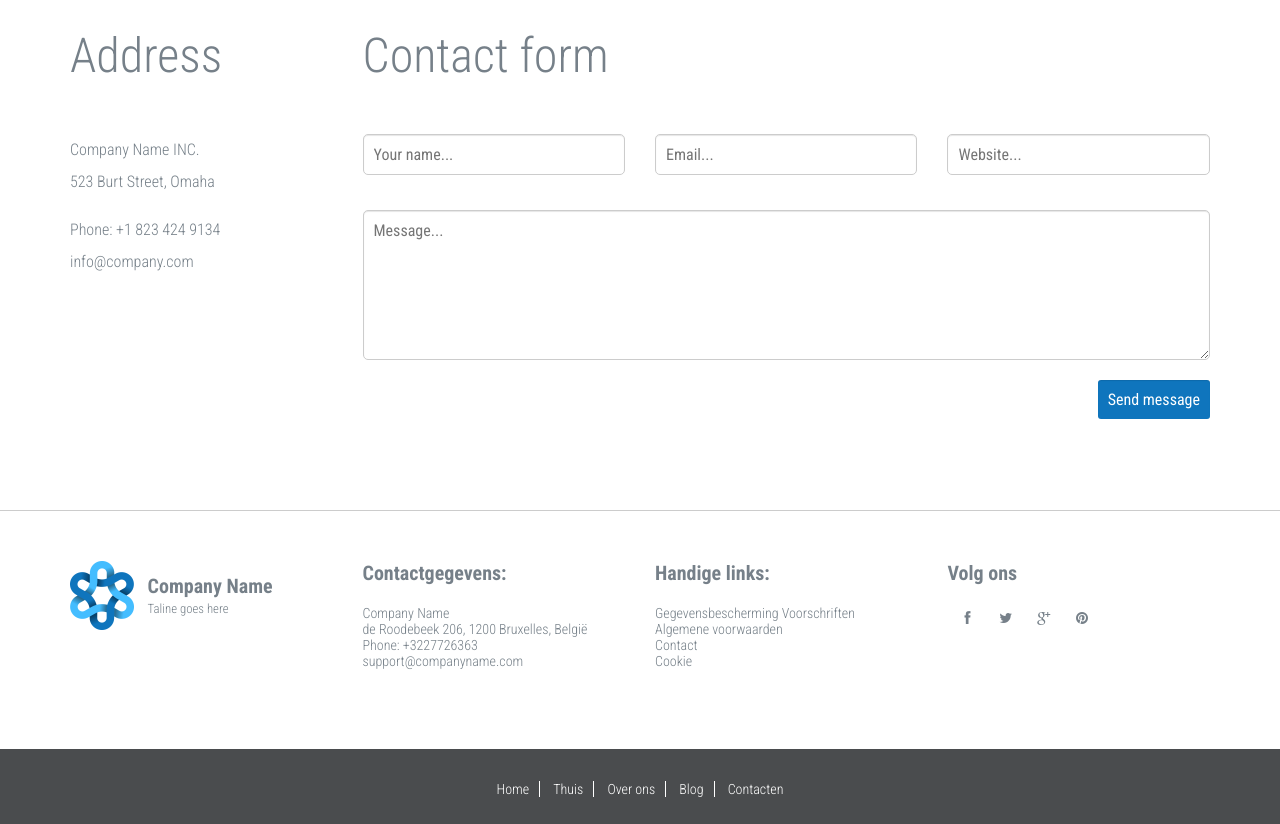
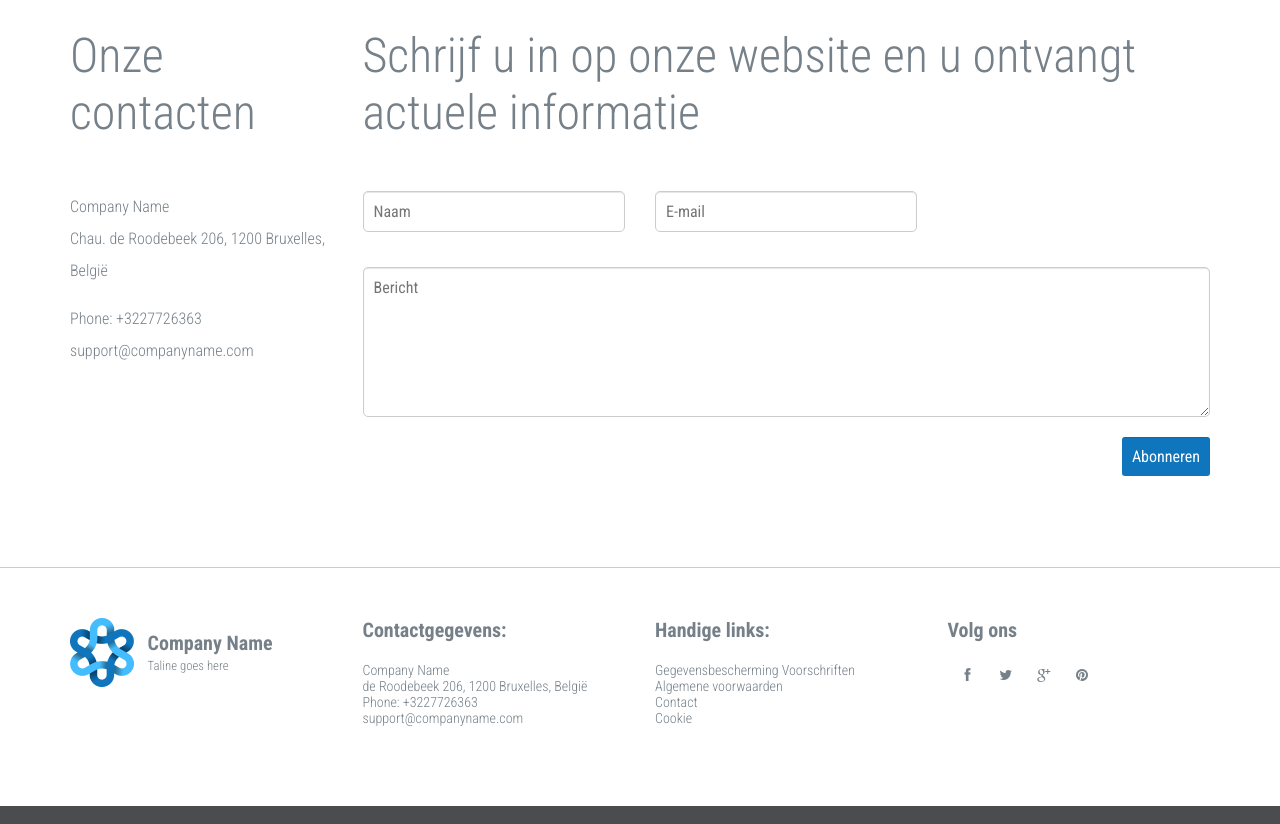
Before and after one commit to Rinatto/test-LP-LG, a plain HTML site: page contact.html in a window 1280 px wide. Shown: the part 1136-1960 px from the top of the page. Drawn offline with Linux system fonts and the light colour scheme; some packages are replaced by stand-ins of ours.

Commit message:
change contacten

```diff
--- a/contact.html
+++ b/contact.html
@@ -73,31 +73,30 @@
 
 						<div class="row">
 							<div class="col-md-3">
-								<h2 class="section-title text-left">Address</h2>
+								<h2 class="section-title text-left">Onze contacten</h2>
 
 								<div class="contact-detail">
 									<address>
-										<p>Company Name INC. <br>
-											523 Burt Street, Omaha</p>
+										<p>Company Name<br>
+											Chau. de Roodebeek 206, 1200 Bruxelles, België</p>
 
-										<p>Phone: +1 823 424 9134
-											info@company.com</p>
+										<p>Phone: +3227726363
+											support@сompanyname.com</p>
 									</address>
 								</div>
 							</div>
 							<div class="col-md-9">
-								<h2 class="section-title text-left">Contact form</h2>
+								<h2 class="section-title text-left">Schrijf u in op onze website en u ontvangt actuele informatie</h2>
 								<form action="#" class="contact-form">
 									<div class="row">
-										<div class="col-md-4"><input type="text" placeholder="Your name..."></div>
-										<div class="col-md-4"><input type="text" placeholder="Email..."></div>
-										<div class="col-md-4"><input type="text" placeholder="Website..."></div>
+										<div class="col-md-4"><input type="text" placeholder="Naam"></div>
+										<div class="col-md-4"><input type="text" placeholder="E-mail"></div>
 									</div>
 
-									<textarea  placeholder="Message..."></textarea>
+									<textarea  placeholder="Bericht"></textarea>
 
 									<p class="text-right">
-										<input type="submit" value="Send message">
+										<input type="submit" value="Abonneren">
 									</p>
 								</form>
 
--- a/js/app.js
+++ b/js/app.js
@@ -36,7 +36,7 @@
 					}
 				},
 				marker:{
-					address: "40 Sibley St, Detroit",
+					address: "Chau. de Roodebeek 206, 1200 Bruxelles, België",
 					// options: {
 					// 	icon: new google.maps.MarkerImage(
 					// 		"images/map-marker.png",
```
